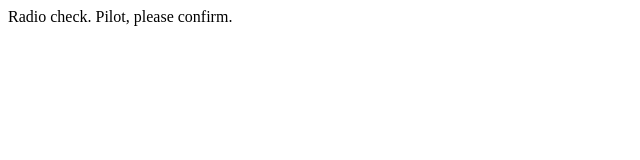
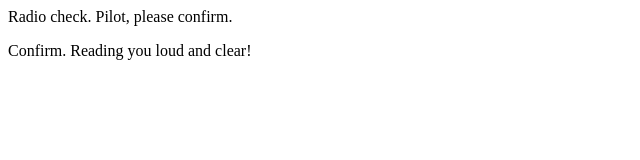
Before and after one commit to amitchell05/communication-log, a plain HTML site: page index.html in a window 1280 px wide. Shown: the whole page, without its empty margins (0-640 px from the left). Drawn offline with Linux system fonts and the light colour scheme.

Commit message:
Added response to pilot

```diff
--- a/index.html
+++ b/index.html
@@ -2,4 +2,5 @@
 <body>
    <p>Radio check. Pilot, please confirm.</p>
 </body>
+   <p>Confirm. Reading you loud and clear!</p>
 </html>
```
